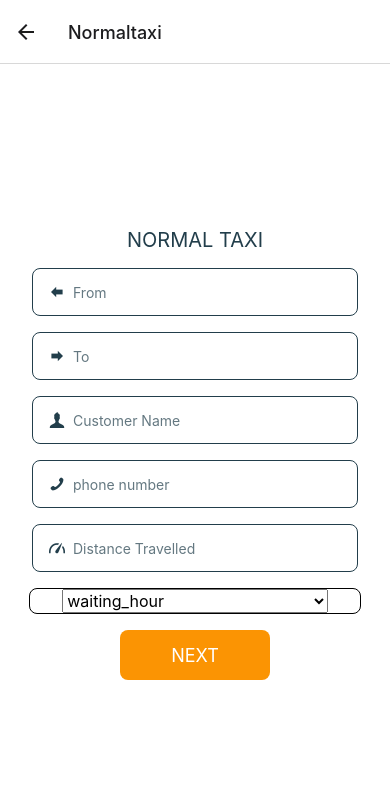
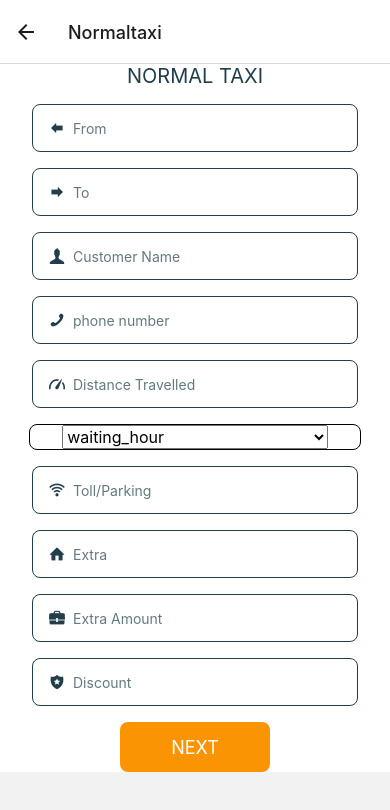
Before and after one commit to ingeniumpavithra/Vetri-taxi-mobile, a React Native app: screen /Normaltaxi in a window 390 px wide. Shown: the top 810 px of the page. Built offline with nearby package versions, Linux system fonts and the light colour scheme.

Commit message:
normaltaxi updated changed

```diff
--- a/context/NormalContextProvider.js
+++ b/context/NormalContextProvider.js
@@ -13,7 +13,11 @@ export const NormalContextProvider = (props) => {
     distance_travelled:'',
     waiting_hour:0,
     waiting_chargeamount:'',
-    driver_beta:0
+    driver_beta:0,
+    tolls:'',
+    extra:'',
+    extra_amt:'',
+    discount:''
   });
 
   const handleChangeBilling = (value,name) => {
--- a/screens/Billnormaltaxi.js
+++ b/screens/Billnormaltaxi.js
@@ -24,9 +24,23 @@ const {
         normalData,
       } = useContext(NormalContext);
 
-      let result = normalData.distance_travelled * 12;
+      if(normalData.discount===''){
+        normalData.discount=0;
+      }
+      if(normalData.tolls===''){
+        normalData.tolls=0;
+      }
+      if(normalData.extra_amt===''){
+        normalData.extra_amt=0;
+      }
 
-      normalData.distance_travelled >= 300 ? result = result + normalData.driver_beta + normalData.waiting_chargeamount : result = result + normalData.waiting_chargeamount;
+      let totalPrice = normalData.distance_travelled * 12;
+      console.log( totalPrice)
+      let result = 0;
+      normalData.distance_travelled >= 300 ? result = result + normalData.driver_beta + normalData.waiting_chargeamount : result = result + normalData.waiting_chargeamount
+      let calc = 0;
+      normalData.discount  >0 ? calc = (parseFloat(normalData.tolls) + parseFloat(normalData.extra_amt))-parseFloat(normalData.discount) : calc = parseFloat(normalData.tolls) + parseFloat(normalData.extra_amt);
+      let value = totalPrice + calc + result;
 
       let data = {
         car_id: car_id,
@@ -38,7 +52,8 @@ const {
         w_hour: normalData.waiting_hour,
         w_charge: normalData.waiting_chargeamount,
         driver_batta: normalData.driver_beta,
-        total: result
+        total: result,
+        value: value
       }
 
       async function addBill() {
@@ -85,11 +100,22 @@ const {
                 <Text style={{ color: '#223e4b', fontSize: 20, marginBottom: 16,}}>
                     Driver Beta:
                     {normalData.driver_beta || 0}
-
                 </Text>
                 }
+             <Text style={{ color: '#223e4b', fontSize: 20, marginBottom: 16,}}>
+            Toll Price:
+              {normalData.tolls|| 0}
+          </Text>
+          <Text style={{ color: '#223e4b', fontSize: 20, marginBottom: 16,}}>
+            Extra Amount:
+              {normalData.extra_amt  || 0}
+          </Text>
+          <Text style={{ color: '#223e4b', fontSize: 20, marginBottom: 16,}}>
+              Discount :
+              {normalData.discount || 0}
+          </Text>
               <Text style={{ color: '#fb9403', fontSize: 28, marginBottom: 16, fontWeight: 'bold', }}>
-                 Total : {result}
+                 Total : {value}
               </Text>
 
               </Card>
--- a/screens/Login.js
+++ b/screens/Login.js
@@ -1,5 +1,6 @@
 import React from 'react'
-import { View, Text } from 'react-native'
+import { View, Text,AsyncStorage  } from 'react-native'
+
 
 import { useFormik } from 'formik';
 import * as Yup from 'yup';
--- a/screens/Normaltaxi.js
+++ b/screens/Normaltaxi.js
@@ -1,5 +1,5 @@
 import React,{useState, useContext} from 'react'
-import { View, Text, Picker } from 'react-native'
+import { View, Text, Picker, ScrollView } from 'react-native'
 import { useNavigation } from "@react-navigation/native";
 import { NormalContext } from "../context/NormalContextProvider";
 import Input from '../components/input'
@@ -10,7 +10,7 @@ export default function NormalTrip() {
 
   const navigation = useNavigation();
   const isValidForm = () => {
-    if (!isValidObjField(normalData.from, normalData.to, normalData.customer_name, normalData.phone, normalData.distance_travelled, normalData.waiting_hour))
+    if (!isValidObjField(normalData.from, normalData.to, normalData.customer_name, normalData.phone, normalData.distance_travelled ))
       return updateError('Required all fields !', setError);
     if (!normalData.from.trim() || normalData.from.length < 4)
       return updateError('Invalid start place !', setError);
@@ -26,9 +26,9 @@ export default function NormalTrip() {
 
   }
 
-  const isValidObjField = (start, end, name, phone, km, hr) => {
+  const isValidObjField = (start, end, name, phone, km, ) => {
 
-    return start.trim() && end.trim() && name.trim() && phone.trim && km.trim && hr.trim
+    return start.trim() && end.trim() && name.trim() && phone.trim() && km.trim()
   }
 
   const updateError = (error, stateUpdater) => {
@@ -44,6 +44,7 @@ export default function NormalTrip() {
     handleChangeBilling
   } = useContext(NormalContext);
   return (
+    <ScrollView>
     <View
       style={{
         flex: 1,
@@ -141,14 +142,70 @@ export default function NormalTrip() {
                     <Picker.Item label="5" value =  "5"/>
                 </Picker>
             </View>
+
+            <View style={{ paddingHorizontal: 32, marginBottom: 16, width: '100%' }}>
+        <Input
+          icon='signal'
+          placeholder='Toll/Parking'
+          autoCapitalize='none'
+          keyboardAppearance='dark'
+          returnKeyType='next'
+          returnKeyLabel='next'
+          value = {normalData.tolls}
+          keyboardType = 'numeric'
+          onChangeText={value => handleChangeBilling(value,'tolls')}
+        />
+      </View>
+      <View style={{ paddingHorizontal: 32, marginBottom: 16, width: '100%' }}>
+        <Input
+          icon='home'
+          placeholder='Extra'
+          autoCapitalize='none'
+          keyboardAppearance='dark'
+          returnKeyType='next'
+          returnKeyLabel='next'
+          value = {normalData.extra}
+          keyboardType = 'numeric'
+          onChangeText={value => handleChangeBilling(value,'extra')}
+        />
+      </View>
+      <View style={{ paddingHorizontal: 32, marginBottom: 16, width: '100%' }}>
+        <Input
+          icon='briefcase'
+          placeholder='Extra Amount'
+          autoCapitalize='none'
+          keyboardAppearance='dark'
+          returnKeyType='next'
+          returnKeyLabel='next'
+          value = {normalData.extra_amt}
+          keyboardType = 'default'
+          onChangeText={value => handleChangeBilling(value,'extra_amt')}
+        />
+      </View>
+      <View style={{ paddingHorizontal: 32, marginBottom: 16, width: '100%' }}>
+        <Input
+          icon='shield'
+          placeholder='Discount'
+          autoCapitalize='none'
+          keyboardAppearance='dark'
+          returnKeyType='next'
+          returnKeyLabel='next'
+          value = {normalData.discount}
+          keyboardType = 'numeric'
+          onChangeText={value => handleChangeBilling(value,'discount')}
+        />
+      </View>
+
       <Button label='Next'
-       onPress={() => { if(isValidForm()){
-        navigation.navigate("Billnormaltrip")
-       }
+       onPress={() => {
+        if(isValidForm()){
+          navigation.navigate("Billnormaltrip")
         }
+      }
 
-    }/>
+     }/>
 
     </View>
+    </ScrollView>
   )
 }
--- a/screens/onedaytrip.js
+++ b/screens/onedaytrip.js
@@ -99,7 +99,7 @@ export default function onedaytrip() {
           returnKeyType='next'
           returnKeyLabel='next'
           value = {billingData.extra}
-          keyboardType = 'numeric'
+          keyboardType = 'default'
           onChangeText={value => handleChangeBilling(value,'extra')}
         />
       </View>
```
